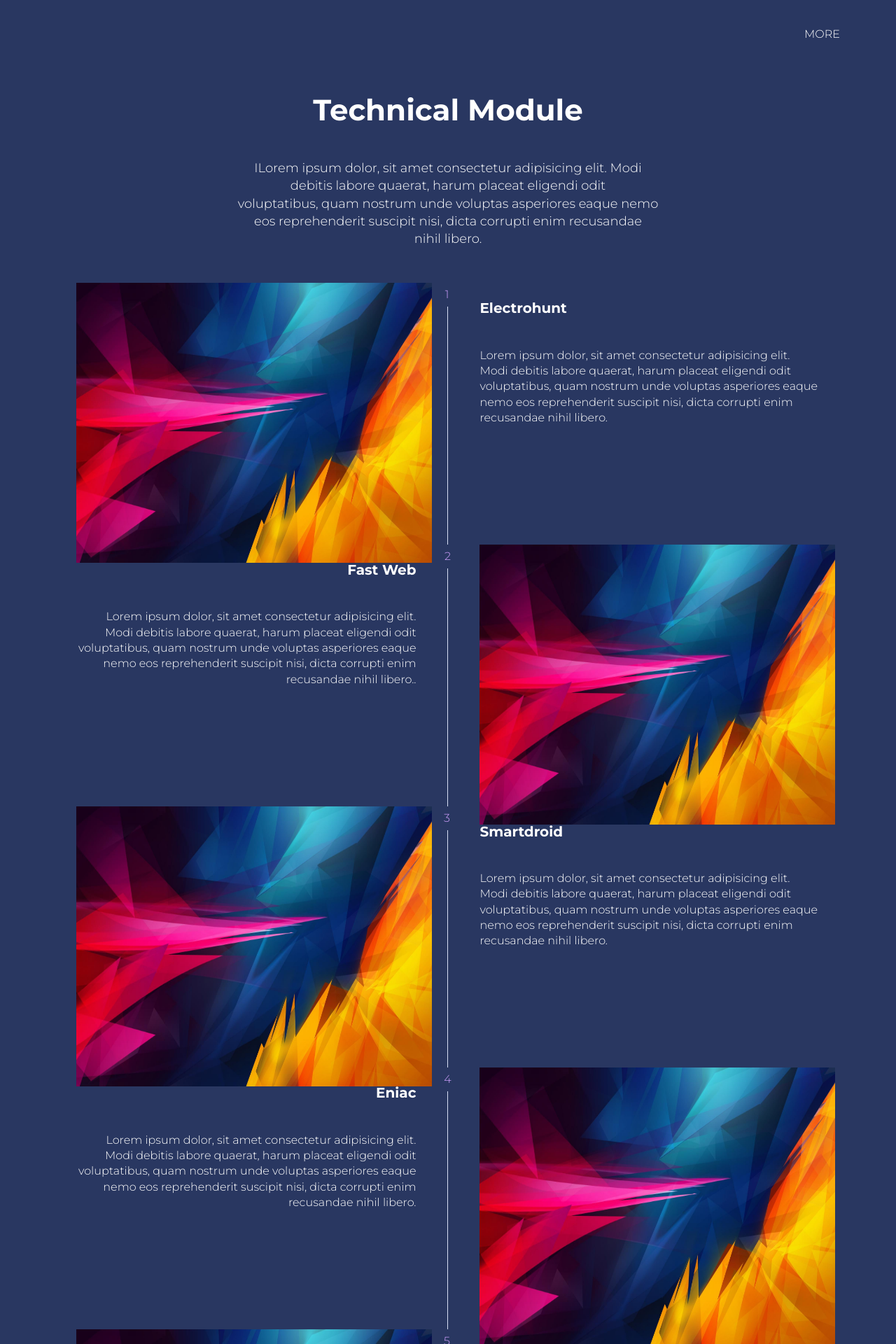
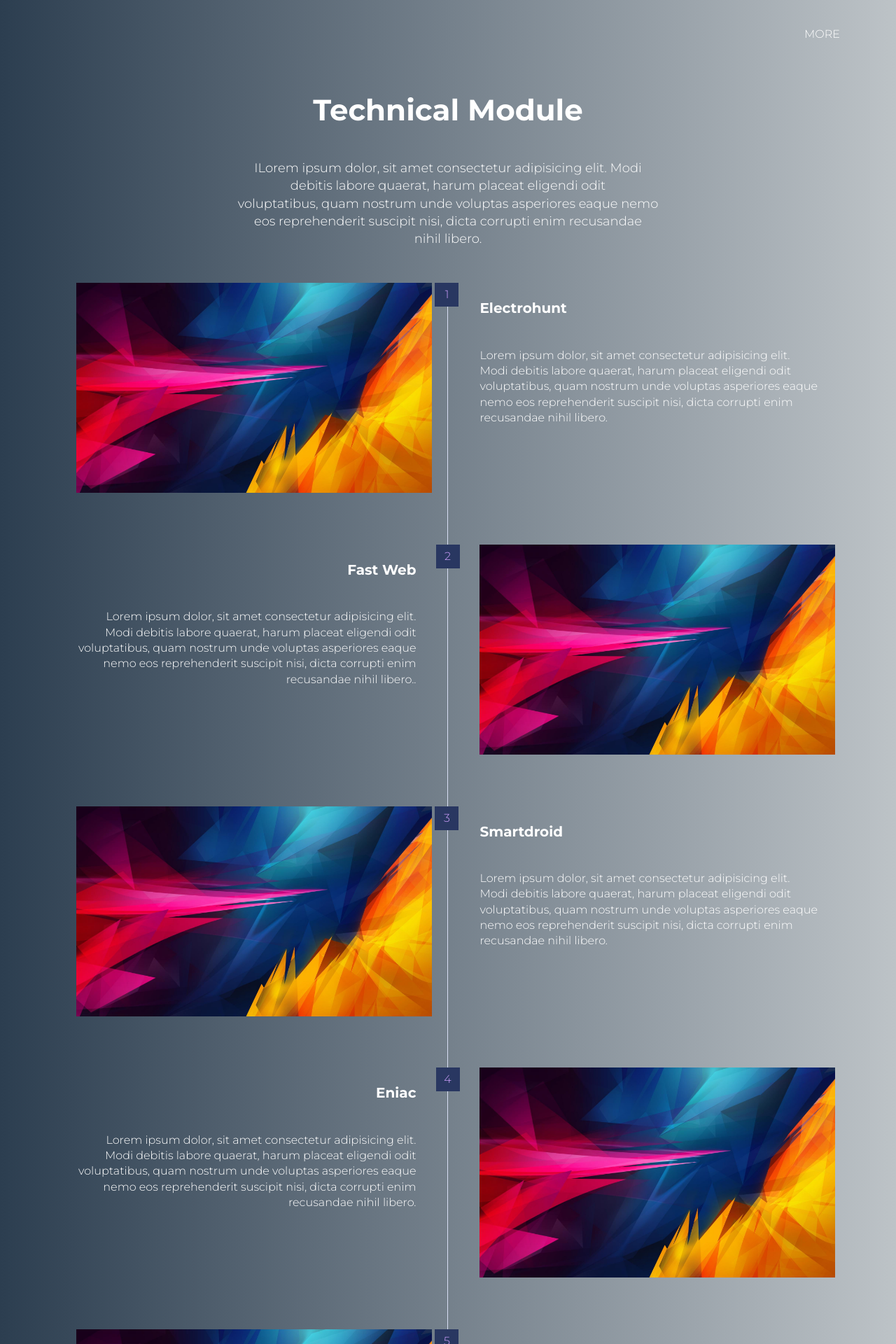
Before and after one commit to Bikdistinct/spectrum8.0, a Node server app: page /module in a window 1280 px wide. Shown: the top 1920 px of the page at 70% size. Run offline with Node 20, Linux system fonts and the light colour scheme; some web fonts are replaced.

Commit message:
css updated

```diff
--- a/views/home3.ejs
+++ b/views/home3.ejs
@@ -15,6 +15,13 @@
       data-styled="ivoOXx flRpiB boKZAu jHCZrL  jleCMa hUapdl eesjtb iujHkG eLzqCP dWccLj cVEOnZ ejasks klRlEw erzCUf lnBpIw efGCZS gohCwH jCZhhi icbRkp gzOFiU dCQvtf jueczu PECpi kxjfKi doqsWn hMIZuU jBTbJx cgyQOm eXTKNR jckHSK dONHmQ dQJxMm hsznqr ipnIUp  gzUBsa fuixNp ffCTND aeKFA ghwqAa hUYWvT iFFOgL inVtCW vGbWW DgyKL dPbHpo btiSAy gHgdPW dlUGEP"
       data-styled-version="4.3.2"
     >
+    body{
+      background: #bdc3c7;  /* fallback for old browsers */
+background: -webkit-linear-gradient(to right, #2c3e50, #bdc3c7);  /* Chrome 10-25, Safari 5.1-6 */
+background: linear-gradient(to right, #2c3e50, #bdc3c7); /* W3C, IE 10+/ Edge, Firefox 16+, Chrome 26+, Opera 12+, Safari 7+ */
+
+    }
+
       /* sc-component-id: sc-global-3473592192 */
       @-webkit-keyframes fadeInImg {
         from {
@@ -66,6 +73,7 @@
         -ms-transform: none;
         transform: none;
         margin-bottom: 20px;
+        background: none;
       }
       /* sc-component-id: sc-1vrgkll-1 */
       .flRpiB {
@@ -137,7 +145,10 @@
         width: 100%;
         -webkit-transition: background 0.2s linear;
         transition: background 0.2s linear;
-        background: #293761;
+        background: #bdc3c7;  /* fallback for old browsers */
+background: -webkit-linear-gradient(to right, #2c3e50, #bdc3c7);  /* Chrome 10-25, Safari 5.1-6 */
+background: linear-gradient(to right, #2c3e50, #bdc3c7); /* W3C, IE 10+/ Edge, Firefox 16+, Chrome 26+, Opera 12+, Safari 7+ */
+
         padding-top: 0;
         box-shadow: none;
         position: fixed !important;
@@ -437,7 +448,10 @@
       }
       /* sc-component-id: sc-1oacxr2-0 */
       .PECpi {
-        background: rgba(41, 55, 97, 1);
+        background: #bdc3c7;  /* fallback for old browsers */
+background: -webkit-linear-gradient(to right, #2c3e50, #bdc3c7);  /* Chrome 10-25, Safari 5.1-6 */
+background: linear-gradient(to right, #2c3e50, #bdc3c7); /* W3C, IE 10+/ Edge, Firefox 16+, Chrome 26+, Opera 12+, Safari 7+ */
+
         -webkit-flex-direction: column;
         -ms-flex-direction: column;
         flex-direction: column;
@@ -620,6 +634,7 @@
       }
       .gzUBsa > :first-child {
         padding-top: 0;
+        background: none;
       }
       .fuixNp {
         display: -webkit-box;
@@ -664,6 +679,7 @@
       }
       .fuixNp > :first-child {
         padding-top: 0;
+        background: none;
       }
       /* sc-component-id: sc-1oacxr2-8 */
       .ipnIUp {
@@ -1290,7 +1306,7 @@
                     <div class="sc-1oacxr2-9 hsznqr">
                       <div class="sc-1oacxr2-8 ipnIUp">
                         <div class="LazyLoad">
-                            <img src="./images/Background.png" style="height: 400px;width: 508px;">
+                            <img src="./images/Background.png" style="height: 300px;width: 508px;">
                         </div>
                       </div>
                     </div>
@@ -1318,7 +1334,7 @@
                     <div class="sc-1oacxr2-9 hsznqr">
                       <div class="sc-1oacxr2-8 ipnIUp">
                         <div class="LazyLoad">
-                            <img src="./images/Background.png" style="height: 400px;width: 508px;">
+                            <img src="./images/Background.png" style="height: 300px;width: 508px;">
                         </div>
                       </div>
                     </div>
@@ -1346,7 +1362,7 @@
                     <div class="sc-1oacxr2-9 hsznqr">
                       <div class="sc-1oacxr2-8 ipnIUp">
                         <div class="LazyLoad">
-                            <img src="./images/Background.png" style="height: 400px;width: 508px;">
+                            <img src="./images/Background.png" style="height: 300px;width: 508px;">
                         </div>
                       </div>
                     </div>
@@ -1374,7 +1390,7 @@
                     <div class="sc-1oacxr2-9 hsznqr">
                       <div class="sc-1oacxr2-8 ipnIUp">
                         <div class="LazyLoad">
-                            <img src="./images/Background.png" style="height: 400px;width: 508px;">
+                            <img src="./images/Background.png" style="height: 300px;width: 508px;">
                         </div>
                       </div>
                     </div>
@@ -1402,7 +1418,7 @@
                     <div class="sc-1oacxr2-9 hsznqr">
                       <div class="sc-1oacxr2-8 ipnIUp">
                         <div class="LazyLoad">
-                            <img src="./images/Background.png" style="height: 400px;width: 508px;">
+                            <img src="./images/Background.png" style="height: 300px;width: 508px;">
                         </div>
                       </div>
                     </div>
@@ -1430,7 +1446,7 @@
                     <div class="sc-1oacxr2-9 hsznqr">
                       <div class="sc-1oacxr2-8 ipnIUp">
                         <div class="LazyLoad">
-                            <img src="./images/Background.png" style="height: 400px;width: 508px;">
+                            <img src="./images/Background.png" style="height: 300px;width: 508px;">
                         </div>
                       </div>
                     </div>
```
